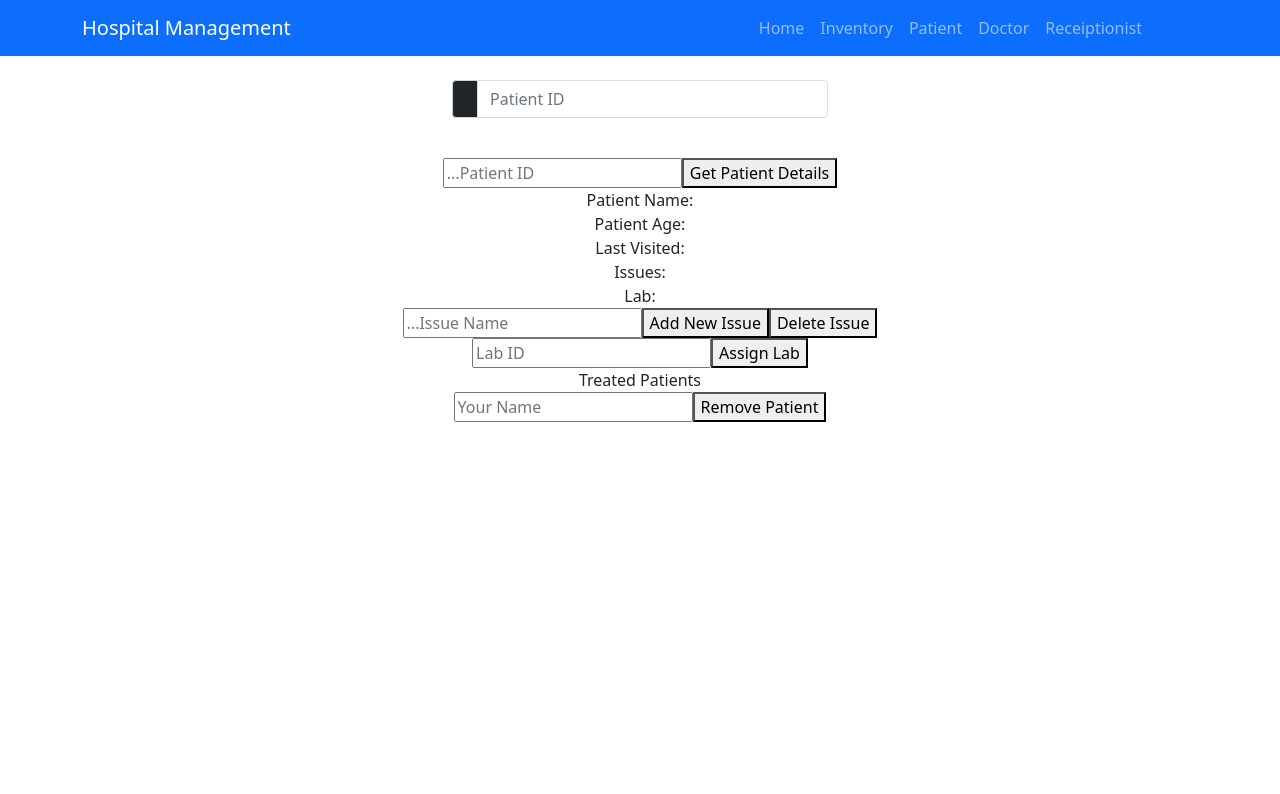
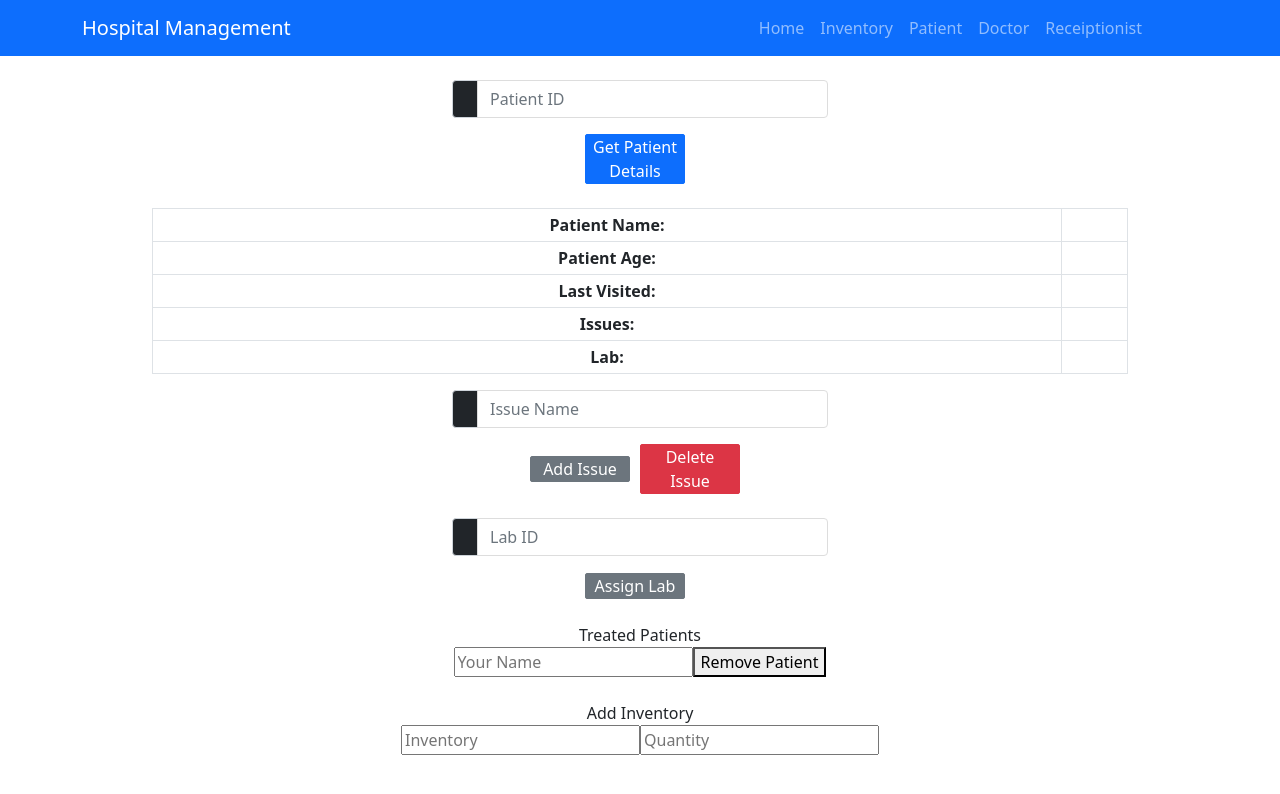
Before and after one commit to subham-71/Hospital-Management, a React (Create React App) app: page /doctor in a window 1280 px wide. Shown: the top 794 px of the page. Built offline with nearby package versions, Linux system fonts and the light colour scheme; no server answers.

Commit message:
css for doctor

```diff
--- a/src/User/Doctor.js
+++ b/src/User/Doctor.js
@@ -11,6 +11,8 @@ function Doctor() {
     const [issue,setIssue]= useState("");
     const [lab,setLab]=useState("");
     const [doctorName,setDoctorName]=useState("");
+    const [quantity,setQuantity]=useState(0);
+    const [inventory,setInventory]=useState("");
 
     const getPatientInfo = async() =>{
         let doctorref = doc(firestore, "patient", patientID)
@@ -70,38 +72,84 @@ function Doctor() {
       </Form.Group>
 
     </Form>
+    <Button variant="primary" className="edit" onClick={getPatientInfo}>
+      Get Patient Details
+            </Button>
     </Container>
     </div>
+    <Container style={{ width: "1000px" }}>
+    <Table striped bordered hover size="sm">
+        <thead>
+          <tr>
+            <th>Patient Name:</th>
+            <td>{patientData.name}</td>
+          </tr>
+          <tr>
+            <th>Patient Age: </th>
+            <td>{patientData.age}</td>
+          </tr>
+          <tr>
+            <th>Last Visited:</th>
+            <td>{patientData.dueDate}</td>
+          </tr>
+          <tr>
+            <th>Issues:</th>
+            <td>{patientData.Issues}</td>
+          </tr>
+          <tr>
+            <th>Lab:</th>
+            <td>{patientData.labAssigned}</td>
+          </tr>
+
+        </thead>
+
+      </Table>
+      </Container>
     <div>
-      <input
-        placeholder="...Patient ID"
-        onChange={(e)=>{
-          setPatientID(e.target.value);
-        }}
-       />
-      <button onClick={getPatientInfo}>Get Patient Details</button>
 
-    <div>Patient Name: {patientData.name}</div>
-    <div>Patient Age: {patientData.age}</div>
-    <div>Last Visited: {patientData.dueDate}</div>
-    <div>Issues: {patientData.Issues}</div>
-    <div>Lab: {patientData.labAssigned}</div>
-    <input
-        placeholder="...Issue Name"
-        onChange={(e)=>{
-          setIssue(e.target.value);
-        }}
-    />
-    <button onClick={addNewIssue}>Add New Issue</button>
-    <button onClick={deleteIssue}>Delete Issue</button>
+
+    <Container style={{ width: "400px" }}>
+    <Form style={{'max-width':'400px','text-align':'center'}}>
+      <Form.Group className="mb-3" controlId="formItemMax" >
+        <InputGroup>
+          <InputGroup.Text id="formItemMax"></InputGroup.Text>
+          <Form.Control
+            type="text"
+            placeholder="Issue Name"
+            onChange={(e) => setIssue(e.target.value)}
+          />
+        </InputGroup>
+      </Form.Group>
+
+    </Form>
+    <Button variant="secondary" className="edit" onClick={addNewIssue}>
+      Add Issue
+    </Button>
+    <Button variant="danger" className="edit" onClick={deleteIssue}>
+      Delete Issue
+    </Button>
+    </Container>
+
     <br/>
-    <input
-        placeholder="Lab ID"
-        onChange={(e)=>{
-          setLab(e.target.value);
-        }}
-      />
-      <button onClick={assignLab}>Assign Lab</button>
+    <Container style={{ width: "400px" }}>
+    <Form style={{'max-width':'400px','text-align':'center'}}>
+      <Form.Group className="mb-3" controlId="formItemMax" >
+        <InputGroup>
+          <InputGroup.Text id="formItemMax"></InputGroup.Text>
+          <Form.Control
+            type="text"
+            placeholder="Lab ID"
+            onChange={(e) => setLab(e.target.value)}
+          />
+        </InputGroup>
+      </Form.Group>
+
+    </Form>
+    <Button variant="secondary" className="edit" onClick={addNewIssue}>
+      Assign Lab
+    </Button>
+    </Container>
+
       <br/><h7>Treated Patients</h7><br/>
       <input
         placeholder="Your Name"
@@ -111,6 +159,19 @@ function Doctor() {
       />
       <button onClick={removePatient}>Remove Patient</button>
     </div>
+    <br/><h7>Add Inventory</h7><br/>
+    <input
+        placeholder="Inventory"
+        onChange={(e)=>{
+          setDoctorName(e.target.value);
+        }}
+      />
+      <input
+        placeholder="Quantity"
+        onChange={(e)=>{
+          setQuantity(e.target.value);
+        }}
+      />
     </>
   );
 }
```
